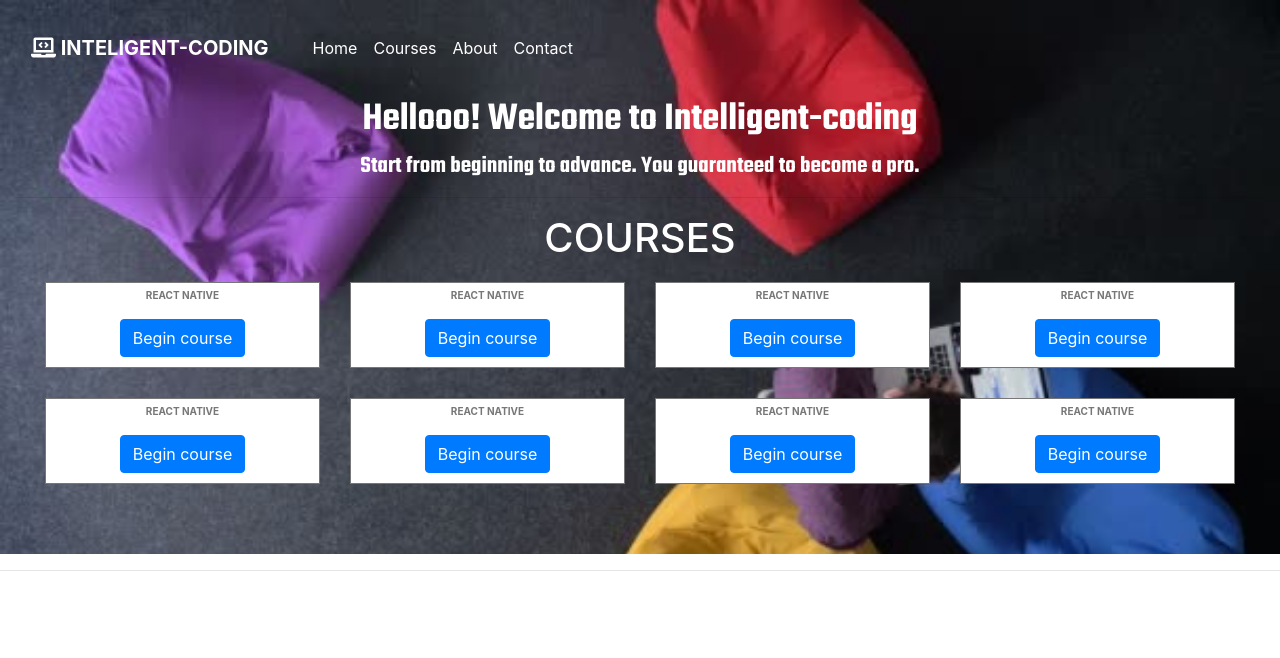
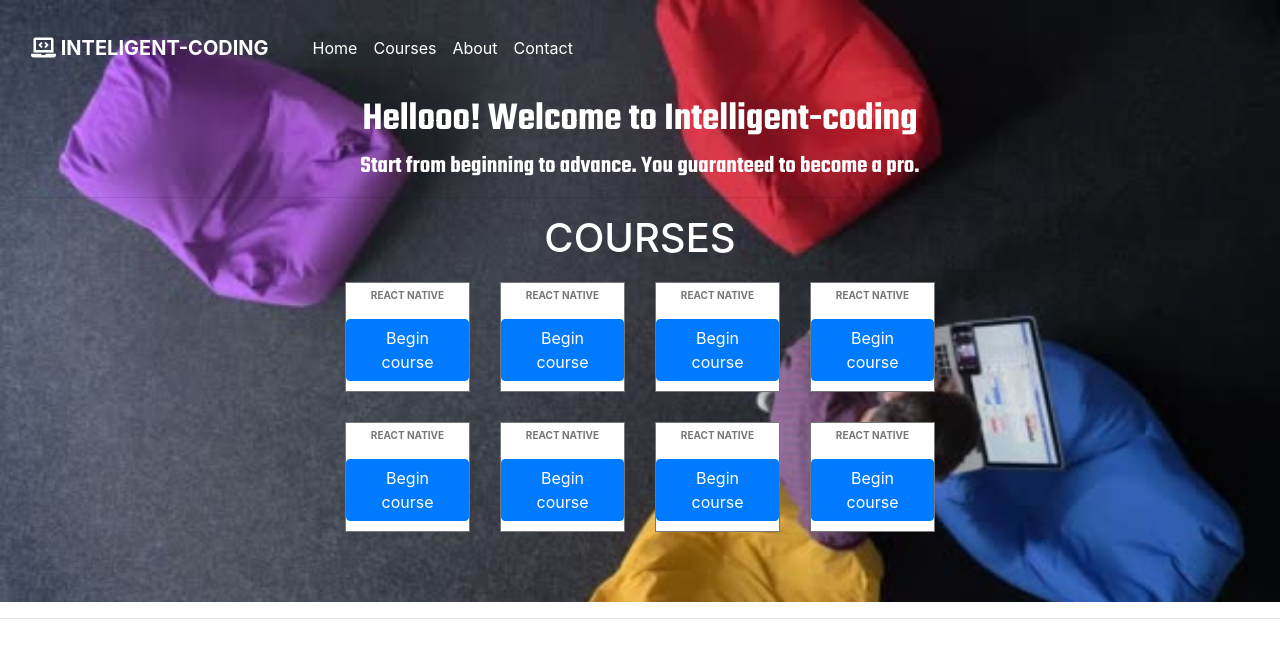
Before and after one commit to YakubuAmidu/Intelligentcoding, a React (Create React App) app: page / in a window 1280 px wide. Shown: the top 658 px of the page. Built offline with nearby package versions, Linux system fonts and the light colour scheme; a web font is replaced by a local one.

Commit message:
Commiting changes

```diff
--- a/src/components/App.css
+++ b/src/components/App.css
@@ -45,8 +45,10 @@
 }
 
 .Header-secondary {
+  margin: 0 auto;
   padding-left: 30px;
   padding-right: 30px;
+  max-width: 650px;
 }
 
 .Header-course {
```
